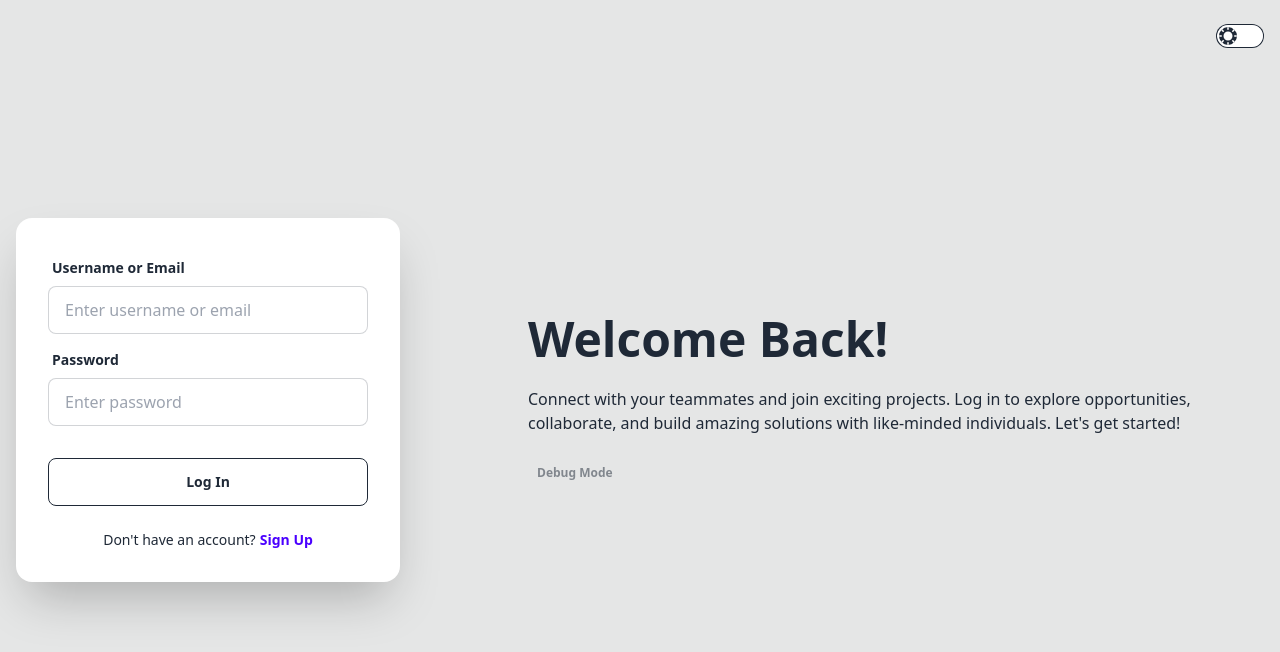
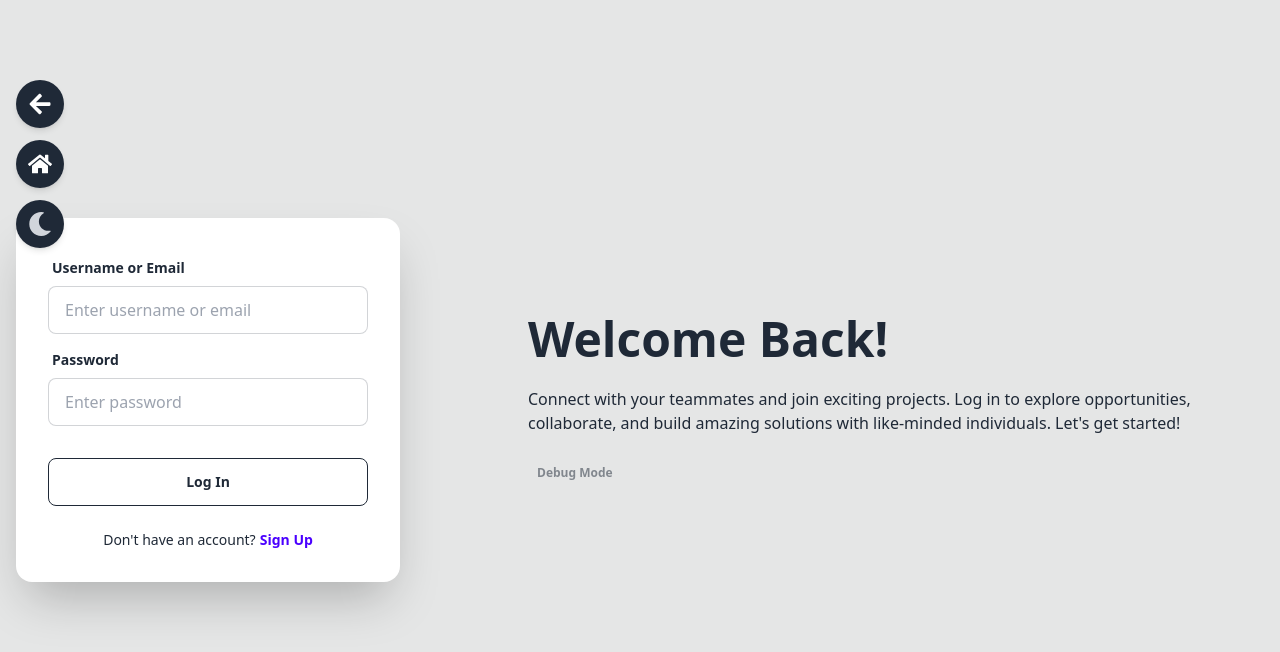
Before and after one commit to tms04/HackMate, a React (Vite) app in the folder clients/: page /login in a window 1280 px wide. Shown: the top 652 px of the page. Built offline with nearby package versions, Linux system fonts and the light colour scheme.

Commit message:
added backButton HomeButton and improved filter ui

```diff
--- /dev/null
+++ b/clients/src/components/BackButton.jsx
@@ -0,0 +1,18 @@
+import { useNavigate } from "react-router-dom";
+import { FaArrowLeft } from "react-icons/fa";
+
+const BackButton = () => {
+  const navigate = useNavigate();
+
+  return (
+    <button
+      className="fixed top-6 left-4 w-12 h-12 flex items-center justify-center rounded-full bg-gray-800 text-white shadow-md transition
+                 hover:bg-gray-700 hover:shadow-lg"
+      onClick={() => navigate(-1)} // Goes back to the previous page
+    >
+      <FaArrowLeft className="w-6 h-6" />
+    </button>
+  );
+};
+
+export default BackButton;
--- a/clients/src/components/Demo.jsx
+++ b/clients/src/components/Demo.jsx
@@ -1,3 +1,4 @@
+/* eslint-disable no-unused-vars */
 import {
     Activity,
     Component,
@@ -9,6 +10,7 @@ import {
   } from 'lucide-react';
 
   import { Dock, DockIcon, DockItem, DockLabel } from '../components/Dock';
+import BackButton from './BackButton';
 
   const data = [
     {
@@ -18,41 +20,41 @@ import {
       ),
       href: '#',
     },
-    {
-      title: 'Products',
-      icon: (
-        <Package className="h-full w-full text-neutral-600 dark:text-neutral-300" />
-      ),
-      href: '#',
-    },
-    {
-      title: 'Components',
-      icon: (
-        <Component className="h-full w-full text-neutral-600 dark:text-neutral-300" />
-      ),
-      href: '#',
-    },
-    {
-      title: 'Activity',
-      icon: (
-        <Activity className="h-full w-full text-neutral-600 dark:text-neutral-300" />
-      ),
-      href: '#',
-    },
-    {
-      title: 'Change Log',
-      icon: (
-        <ScrollText className="h-full w-full text-neutral-600 dark:text-neutral-300" />
-      ),
-      href: '#',
-    },
-    {
-      title: 'Email',
-      icon: (
-        <Mail className="h-full w-full text-neutral-600 dark:text-neutral-300" />
-      ),
-      href: '#',
-    },
+    // {
+    //   title: 'Products',
+    //   icon: (
+    //     <Package className="h-full w-full text-neutral-600 dark:text-neutral-300" />
+    //   ),
+    //   href: '#',
+    // },
+    // {
+    //   title: 'Components',
+    //   icon: (
+    //     <Component className="h-full w-full text-neutral-600 dark:text-neutral-300" />
+    //   ),
+    //   href: '#',
+    // },
+    // {
+    //   title: 'Activity',
+    //   icon: (
+    //     <Activity className="h-full w-full text-neutral-600 dark:text-neutral-300" />
+    //   ),
+    //   href: '#',
+    // },
+    // {
+    //   title: 'Change Log',
+    //   icon: (
+    //     <ScrollText className="h-full w-full text-neutral-600 dark:text-neutral-300" />
+    //   ),
+    //   href: '#',
+    // },
+    // {
+    //   title: 'Email',
+    //   icon: (
+    //     <Mail className="h-full w-full text-neutral-600 dark:text-neutral-300" />
+    //   ),
+    //   href: '#',
+    // },
     {
       title: 'Theme',
       icon: (
--- /dev/null
+++ b/clients/src/components/HomeButton .jsx
@@ -0,0 +1,18 @@
+import { Home } from "lucide-react";
+import { motion } from "framer-motion";
+
+const HomeButton = () => {
+  return (
+    <motion.button
+      className="relative flex items-center gap-2 px-6 py-3 rounded-lg bg-gray-900 text-green-400 font-semibold text-lg border border-green-400 shadow-lg transition-all duration-300
+        hover:text-black hover:bg-green-400 hover:shadow-green-500/50 hover:scale-105"
+      whileHover={{ scale: 1.1 }}
+    >
+      <Home className="w-6 h-6" />
+      Home
+      <span className="absolute inset-0 bg-green-400 opacity-20 blur-md -z-10"></span>
+    </motion.button>
+  );
+};
+
+export default HomeButton;
--- a/clients/src/components/Toggle.jsx
+++ b/clients/src/components/Toggle.jsx
@@ -1,7 +1,10 @@
 import { useEffect, useState } from "react";
+import { FaHome, FaArrowLeft, FaSun, FaMoon } from "react-icons/fa";
+import { useNavigate } from "react-router-dom"; // React Router for navigation
 
 const Toggle = () => {
   const [theme, setTheme] = useState(localStorage.getItem("theme") || "light");
+  const navigate = useNavigate(); // Use React Router for navigation
 
   useEffect(() => {
     document.documentElement.setAttribute("data-theme", theme);
@@ -9,45 +12,34 @@ const Toggle = () => {
   }, [theme]);
 
   return (
-    <label className="fixed top-6 right-4 cursor-pointer grid place-items-center z-50">
-      <input
-        type="checkbox"
-        checked={theme === "dark"}
-        onChange={() => setTheme(theme === "dark" ? "light" : "dark")}
-        className="toggle theme-controller bg-base-content col-span-2 col-start-1 row-start-1"
-      />
-      {/* Light Mode Icon */}
-      <svg
-        className="stroke-base-100 fill-base-100 col-start-1 row-start-1"
-        xmlns="http://www.w3.org/2000/svg"
-        width="18"
-        height="18"
-        viewBox="0 0 24 24"
-        fill="none"
-        stroke="currentColor"
-        strokeWidth="2"
-        strokeLinecap="round"
-        strokeLinejoin="round"
+    <div className="fixed top-20 left-4 flex flex-col items-center gap-3 z-10">
+      {/* Back Button */}
+      <button
+        className="w-12 h-12 flex items-center justify-center rounded-full bg-gray-800 text-white shadow-md transition
+                   hover:bg-gray-700 hover:shadow-lg"
+        onClick={() => navigate(-1)} // Goes back to the previous page
       >
-        <circle cx="12" cy="12" r="5" />
-        <path d="M12 1v2M12 21v2M4.2 4.2l1.4 1.4M18.4 18.4l1.4 1.4M1 12h2M21 12h2M4.2 19.8l1.4-1.4M18.4 5.6l1.4-1.4" />
-      </svg>
-      {/* Dark Mode Icon */}
-      <svg
-        className="stroke-base-100 fill-base-100 col-start-2 row-start-1"
-        xmlns="http://www.w3.org/2000/svg"
-        width="18"
-        height="18"
-        viewBox="0 0 24 24"
-        fill="none"
-        stroke="currentColor"
-        strokeWidth="2"
-        strokeLinecap="round"
-        strokeLinejoin="round"
+        <FaArrowLeft className="w-6 h-6" />
+      </button>
+
+      {/* Home Button */}
+      <button
+        className="w-12 h-12 flex items-center justify-center rounded-full bg-gray-800 text-white shadow-md transition
+                   hover:bg-gray-700 hover:shadow-lg"
+        onClick={() => navigate("/main")} // Navigates to home
       >
-        <path d="M21 12.79A9 9 0 1 1 11.21 3 7 7 0 0 0 21 12.79z"></path>
-      </svg>
-    </label>
+        <FaHome className="w-6 h-6" />
+      </button>
+
+      {/* Theme Toggle - Sun & Moon Icons */}
+      <button
+        className="w-12 h-12 flex items-center justify-center rounded-full bg-gray-800 text-yellow-400 shadow-md transition
+                   hover:bg-gray-700 hover:shadow-lg"
+        onClick={() => setTheme(theme === "dark" ? "light" : "dark")}
+      >
+        {theme === "dark" ? <FaSun className="w-6 h-6" /> : <FaMoon className="w-6 h-6 text-gray-300" />}
+      </button>
+    </div>
   );
 };
 
--- a/clients/src/pages/Demo.jsx
+++ b/clients/src/pages/Demo.jsx
@@ -1,3 +1,4 @@
+/* eslint-disable no-unused-vars */
 /* eslint-disable react/prop-types */
 import { AppleStyleDock } from '../components/Demo'
 import ProfileFlow from '../components/ProfileFlow'
--- a/clients/src/pages/MainPage.jsx
+++ b/clients/src/pages/MainPage.jsx
@@ -1,3 +1,4 @@
+/* eslint-disable no-unused-vars */
 import { useState, useEffect } from "react";
 import axios from "axios";
 import { FiMenu, FiSearch, FiX } from "react-icons/fi";
@@ -6,6 +7,8 @@ import DrawerSideBar from "../components/DrawerSideBar";
 import ProfileCard from "../components/ProfileCard";
 import { useLocation } from "react-router-dom";
 import Cookies from "js-cookie";
+import { MdFilterAltOff } from "react-icons/md";
+
 
 const MainPage = () => {
   const userId = Cookies.get("userId");
@@ -200,30 +203,29 @@ const MainPage = () => {
           <FiMenu size={24} />
         </label>
         {/* Filter Bar */}
-        <div className="pt-16 px-10 pb-4">
-          <div className="bg-base-100 p-4 rounded-lg shadow-md">
+        <div className="pt-4 px-5 pb-4 flex justify-center text-base-content">
+          <div className="bg-base-100 p-4 rounded-lg shadow-md w-fit">
             {/* Search bar and filters in a single line */}
             <div className="flex flex-col lg:flex-row gap-3 items-center">
               {/* Search Input */}
-              <div className="join w-full lg:w-2/5">
-                <div className="join-item bg-base-300 flex items-center pl-3">
-                  <FiSearch className="text-base-content" />
-                </div>
+              <div className="join w-full lg:w-2/5 outline-none">
                 <input
                   type="text"
-                  placeholder="Search for skills, roles, names..."
-                  className="input input-bordered join-item w-full"
+                  placeholder="Search"
+                  className="input join-item w-full bg-base-200 focus:border-base-content focus:ring-0 focus:outline-none"
                   value={searchInput}
                   onChange={handleSearchInputChange}
-                  onKeyDown={handleSearchKeyDown}
+                  onClick={handleSearchKeyDown}
                 />
+
                 <button
-                  className="btn join-item btn-primary"
+                  className="join-item btn btn-neutral"
                   onClick={addSearchTerm}
-                  disabled={!searchInput.trim()}
+                  // disabled={!searchInput.trim()}
                 >
-                  <span className="hidden sm:inline">Add</span>
-                  <span className="sm:hidden">+</span>
+                  {/* <span className="hidden sm:inline">Add</span> */}
+                  {/* <span className="sm:hidden">+</span> */}
+                  <FiSearch className="text-neutral-content " />
                 </button>
               </div>
 
@@ -231,7 +233,7 @@ const MainPage = () => {
               <div className="flex flex-1 gap-2 w-full lg:w-auto">
                 {/* Department Filter */}
                 <select
-                  className="select select-bordered flex-1"
+                  className="select select-bordered flex-1 bg-base-200"
                   value={filters.department}
                   onChange={(e) =>
                     handleFilterChange("department", e.target.value)
@@ -247,7 +249,7 @@ const MainPage = () => {
 
                 {/* Year Filter */}
                 <select
-                  className="select select-bordered flex-1"
+                  className="select select-bordered flex-1 bg-base-200"
                   value={filters.year}
                   onChange={(e) => handleFilterChange("year", e.target.value)}
                 >
@@ -261,7 +263,7 @@ const MainPage = () => {
 
                 {/* Gender Filter */}
                 <select
-                  className="select select-bordered flex-1"
+                  className="select select-bordered flex-1 bg-base-200"
                   value={filters.gender}
                   onChange={(e) => handleFilterChange("gender", e.target.value)}
                 >
@@ -276,11 +278,12 @@ const MainPage = () => {
 
               {/* Reset Filters Button */}
               <button
-                className="btn btn-outline btn-sm w-full lg:w-auto"
-                onClick={resetFilters}
-              >
-                Reset All
-              </button>
+  className="btn btn-neutral rounded-full text-2xl p-3"
+  onClick={resetFilters}
+>
+  <MdFilterAltOff />
+</button>
+
             </div>
 
             {/* Search terms display */}
```
Also changed, not shown: clients/src/App.jsx (+7 -0 lines).
